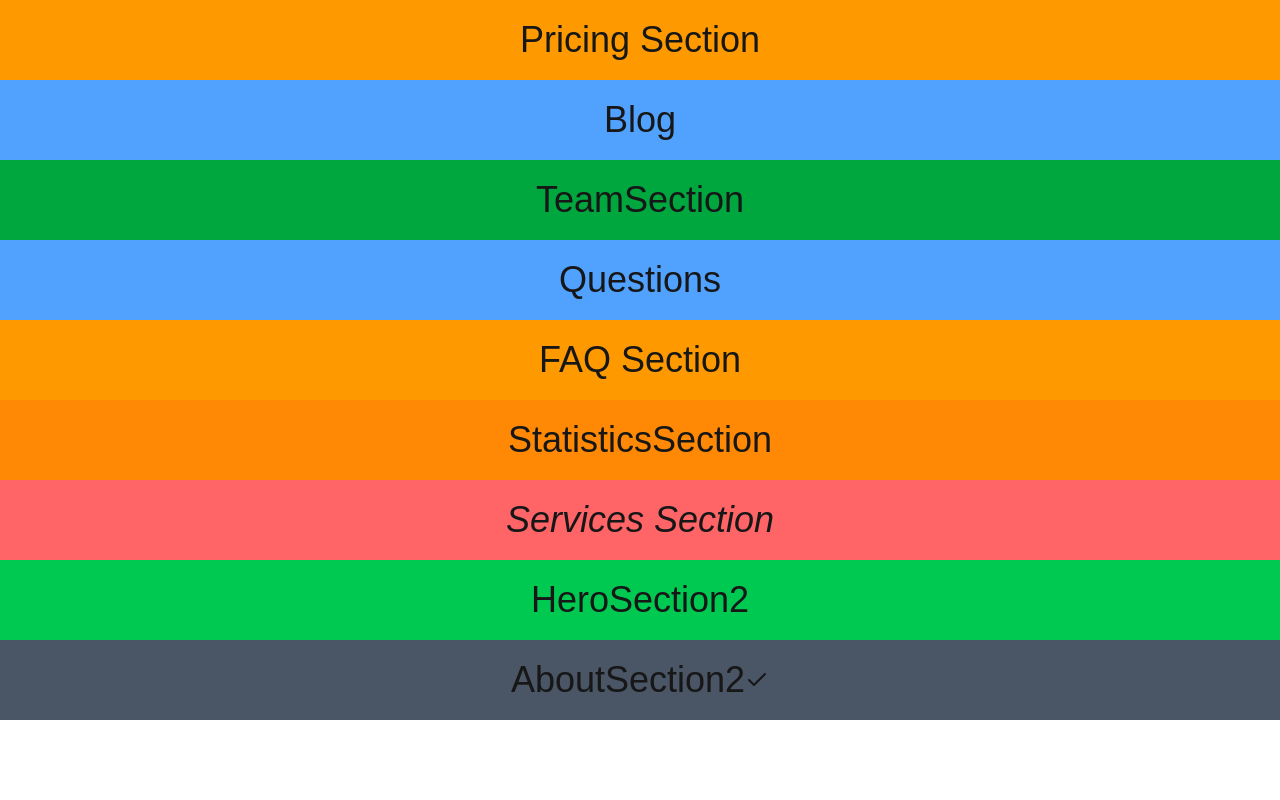
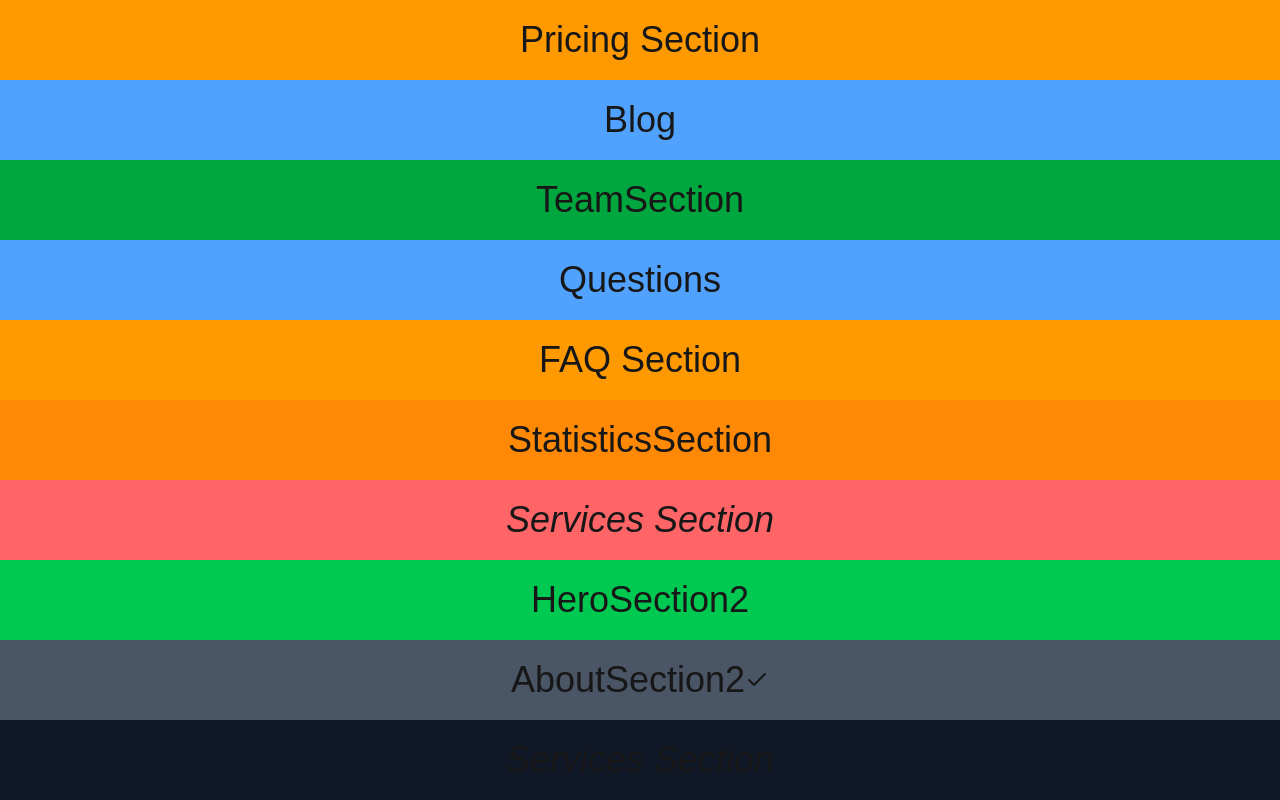
Before and after one commit to eslam-mohamedl/Team-2, a Next.js app: page / in a window 1280 px wide. Shown: the part 480-1280 px from the top of the page. Before the commit the page ends 1200 px from the top, so only its background shows below. Built offline with nearby package versions, Linux system fonts and the light colour scheme.

Commit message:
feat: add ServicesSection2 components

```diff
--- a/src/app/page.tsx
+++ b/src/app/page.tsx
@@ -13,6 +13,7 @@ import CallToActionSection from "@/components/CallToActionSection";
 import ServicesSection from "@/components/ServicesSection";
 import HeroSection2 from "@/components/HeroSection2";
 import AboutSection2 from "@/components/AboutSection2";
+import ServicesSection2 from "@/components/ServicesSection2";
 
 
 export default function page() {
@@ -33,6 +34,7 @@ export default function page() {
       <ServicesSection/>
       <HeroSection2/>
       <AboutSection2/>
+      <ServicesSection2/>
     </>
   );
 }
--- /dev/null
+++ b/src/components/ServicesSection2.tsx
@@ -0,0 +1,11 @@
+import React from 'react'
+
+function ServicesSection2() {
+  return (
+    <div>
+      <i className="bg-gray-900 p-5 flex justify-center items-center text-4xl">Services Section</i>
+    </div>
+  )
+}
+
+export default ServicesSection2
```
